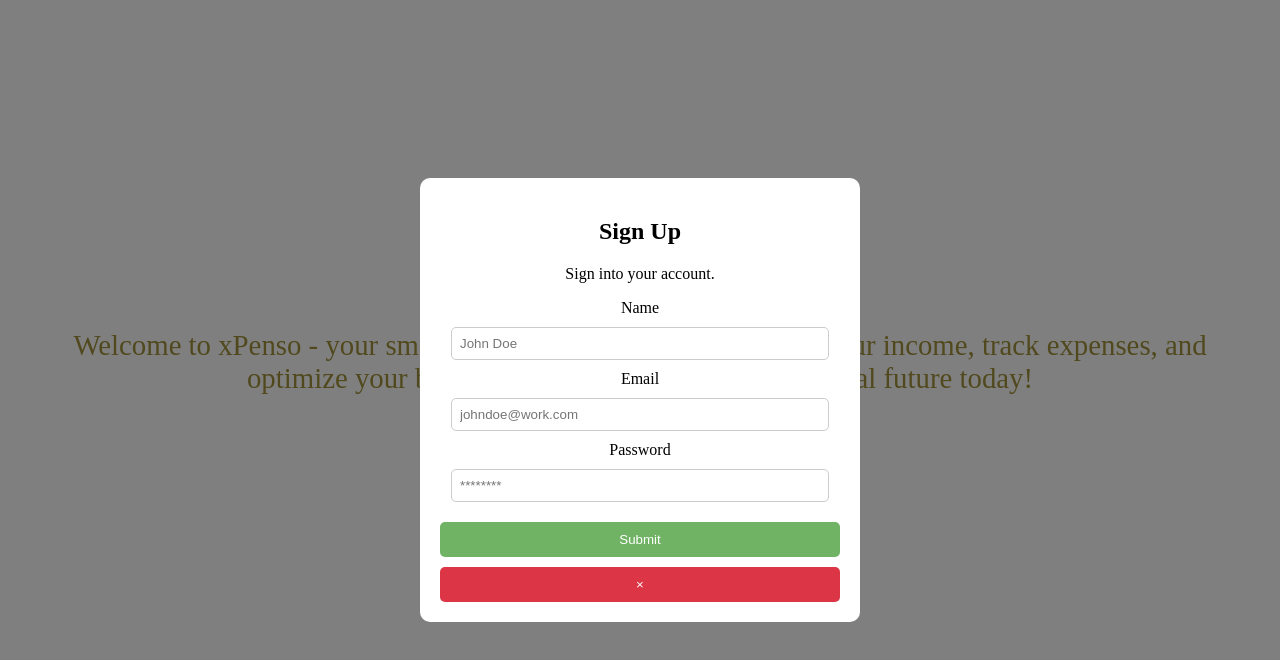
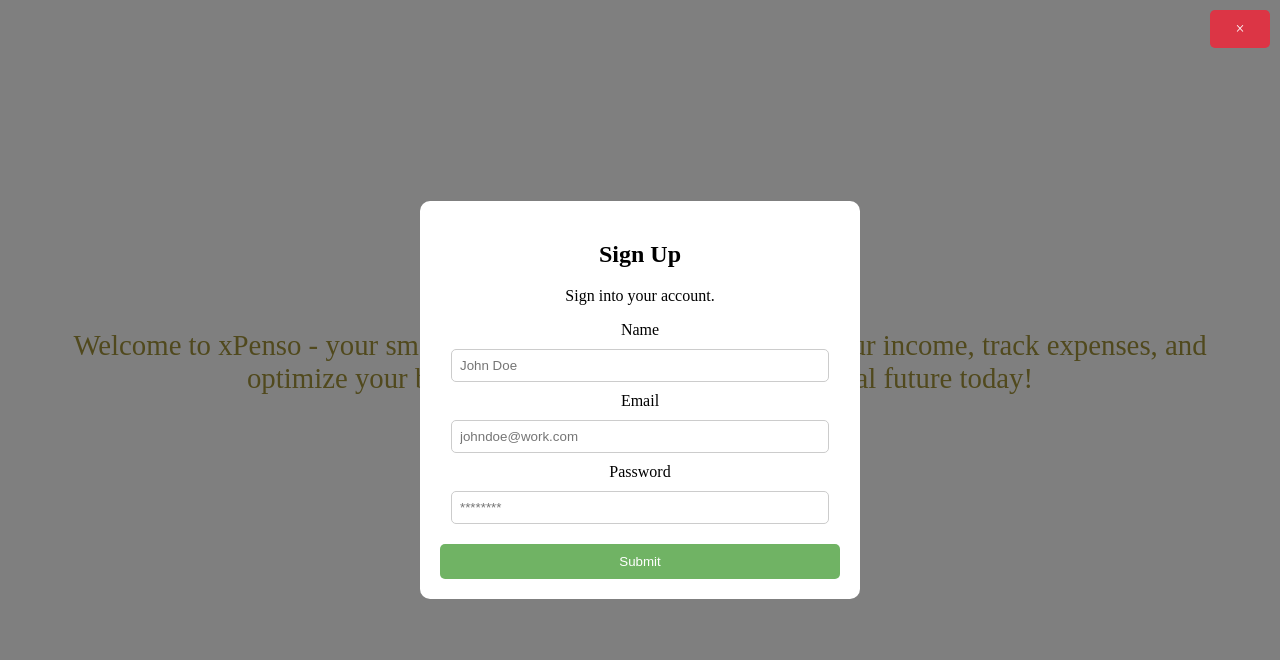
Before and after one commit to NRvBOSS/xpenso, a Vue app: page /login in a window 1280 px wide. Both pictures are taken after a click on the button "Sign Up!". Shown: the top 660 px of the page. Built offline with nearby package versions, Linux system fonts and the light colour scheme.

Commit message:
change somethings

```diff
--- a/src/components/firstPage.vue
+++ b/src/components/firstPage.vue
@@ -39,7 +39,7 @@
 
         <p>Not registered yet? <a href="#">Sign Up Now</a></p> -->
 
-        <button @click="showModal = false" class="close-button">&times;</button>
+        <span @click="showModal = false" class="close-button">&times;</span>
       </div>
     </div>
   </div>
@@ -166,10 +166,13 @@
   color: white;
   padding: 10px;
   border: none;
-  width: 100%;
+  width: 40px;
   cursor: pointer;
   border-radius: 5px;
-  margin-top: 10px;
+  top: 10px;
+  right: 10px;
+  position: absolute;
+  float: right;
 }
 
 .social-buttons button {
--- a/src/components/loginPanel.vue
+++ b/src/components/loginPanel.vue
@@ -26,7 +26,7 @@
 
         <p>Not registered yet? <a href="#">Sign Up Now</a></p>
 
-        <button @click="showModal = false" class="close-button">Close</button>
+        <button @click="showModal = false" class=" close-button">Close</button>
       </div>
     </div>
   </div>
@@ -105,7 +105,7 @@
   color: white;
   padding: 10px;
   border: none;
-  width: 100%;
+  width: 25px;
   cursor: pointer;
   border-radius: 5px;
   margin-top: 10px;
--- a/vite.config.js
+++ b/vite.config.js
@@ -1,8 +1,6 @@
 import { fileURLToPath, URL } from 'node:url'
-
 import { defineConfig } from 'vite'
 import vue from '@vitejs/plugin-vue'
-import vueDevTools from 'vite-plugin-vue-devtools'
 
 // https://vite.dev/config/
 export default defineConfig({
```
Also changed, not shown: package.json (+18 -1 lines), 2 other files (tests, documents, lock files or other folders).
